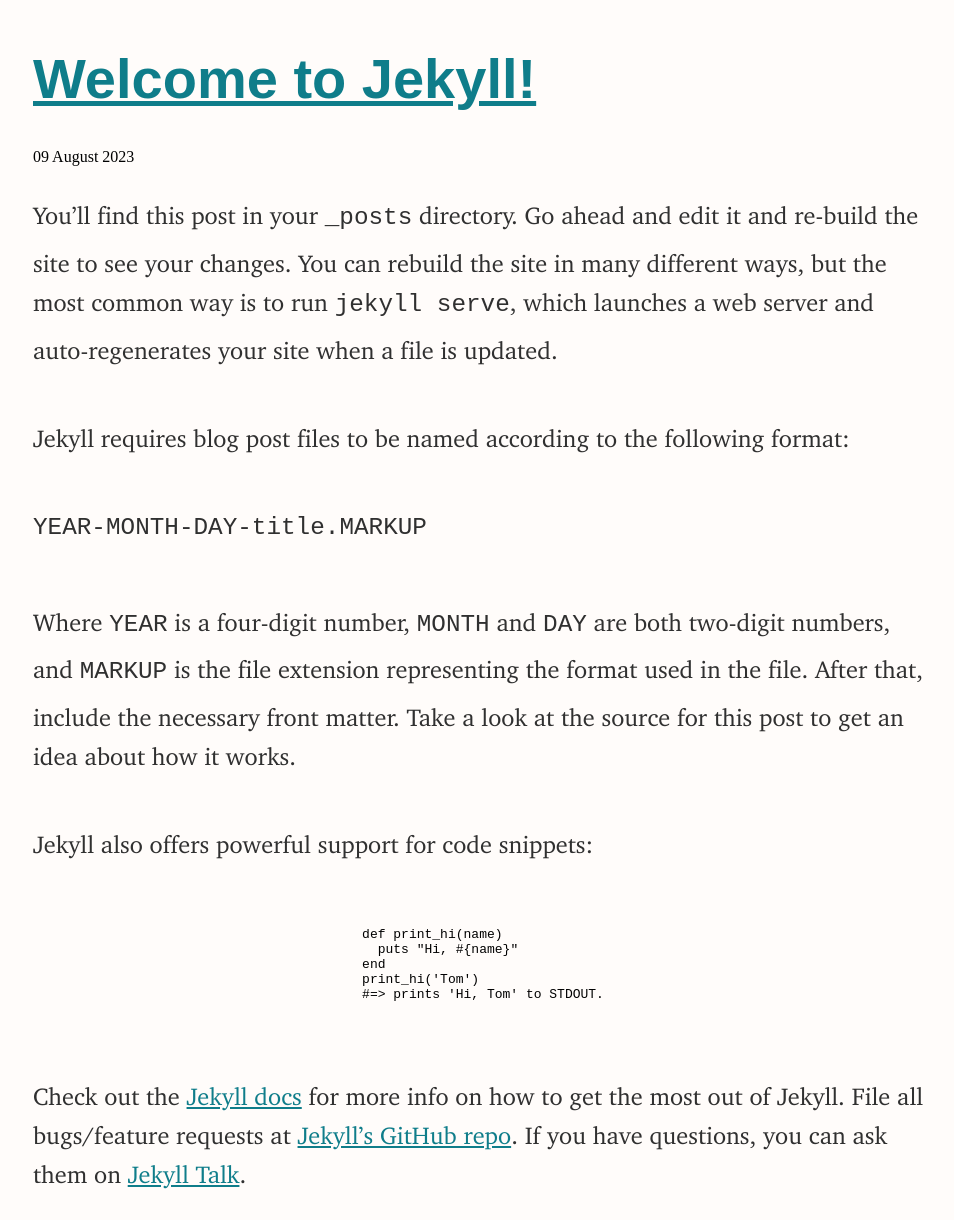
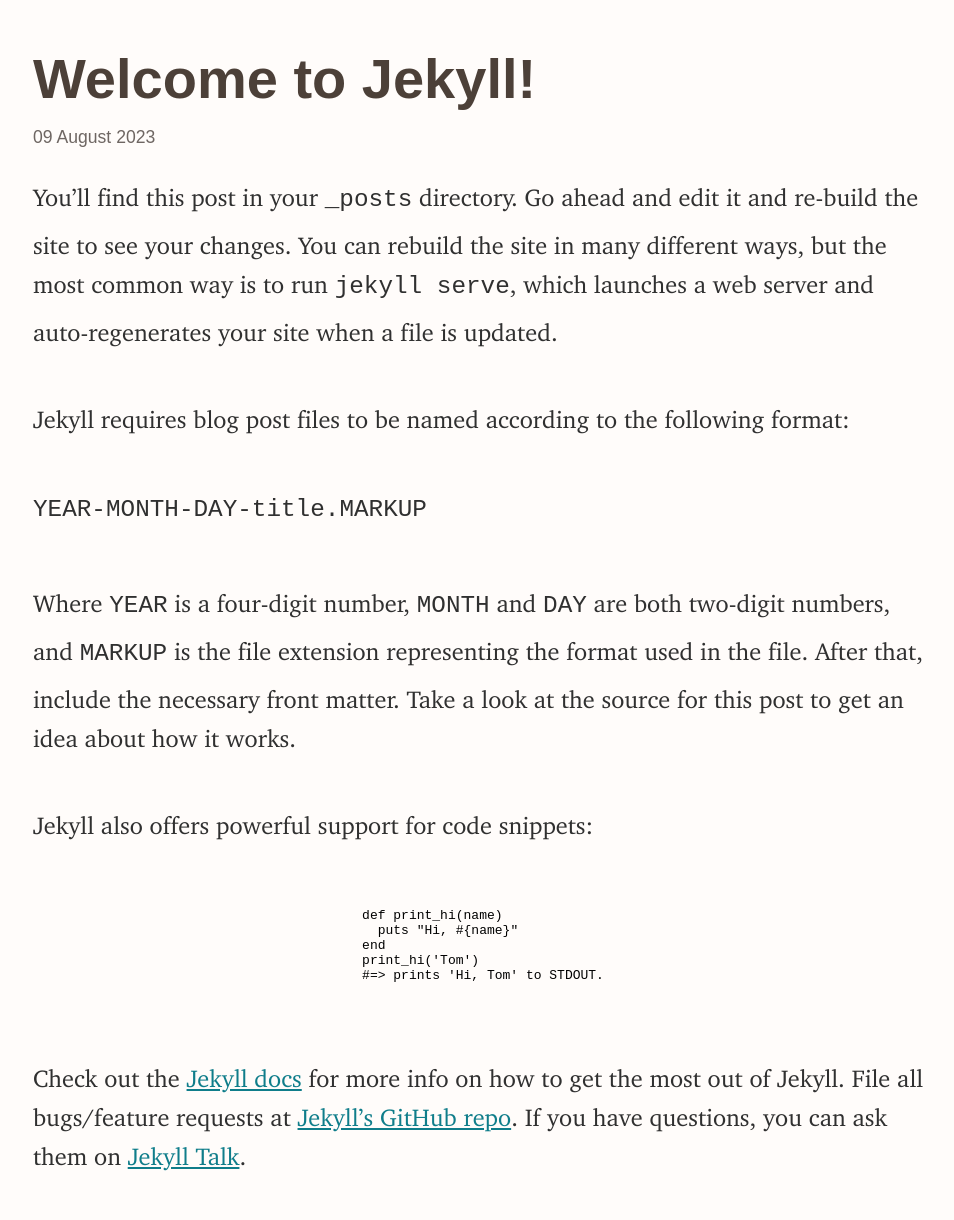
Before and after one commit to retasu1/retasu1.github.io, a Jekyll site: the page built from postarchive/blog/2023-08-09-welcome-to-jekyll.markdown, in a window 1280 px wide. Shown: the whole page, without its empty margins (157-1111 px from the left). Built offline with Jekyll 4.4.1, drawn with Linux system fonts in a browser that asks for light colours.

Commit message:
post formatting

```diff
--- a/_layouts/post.html
+++ b/_layouts/post.html
@@ -1,7 +1,7 @@
 ---
 layout: default
 ---
-<h1>
+<h1 class="post__title">
     <a href="{{ page.url }}">
         {{ page.title }}
     </a>
--- a/_sass/_base.scss
+++ b/_sass/_base.scss
@@ -110,3 +110,9 @@ hr {
 	width: 100%;
 	color: $darker;
 }
+
+time {
+	color: $grey;
+	font-size:$fs-body;
+	font-family: $ff-secondary;
+}
--- a/_sass/_post.scss
+++ b/_sass/_post.scss
@@ -1,11 +1,5 @@
 .post {
     border-radius: 1rem;
-
-    time {
-        color: $grey;
-        font-size:$fs-body;
-        font-family: $ff-secondary;
-    }
 }
 
 .post__title {
```
